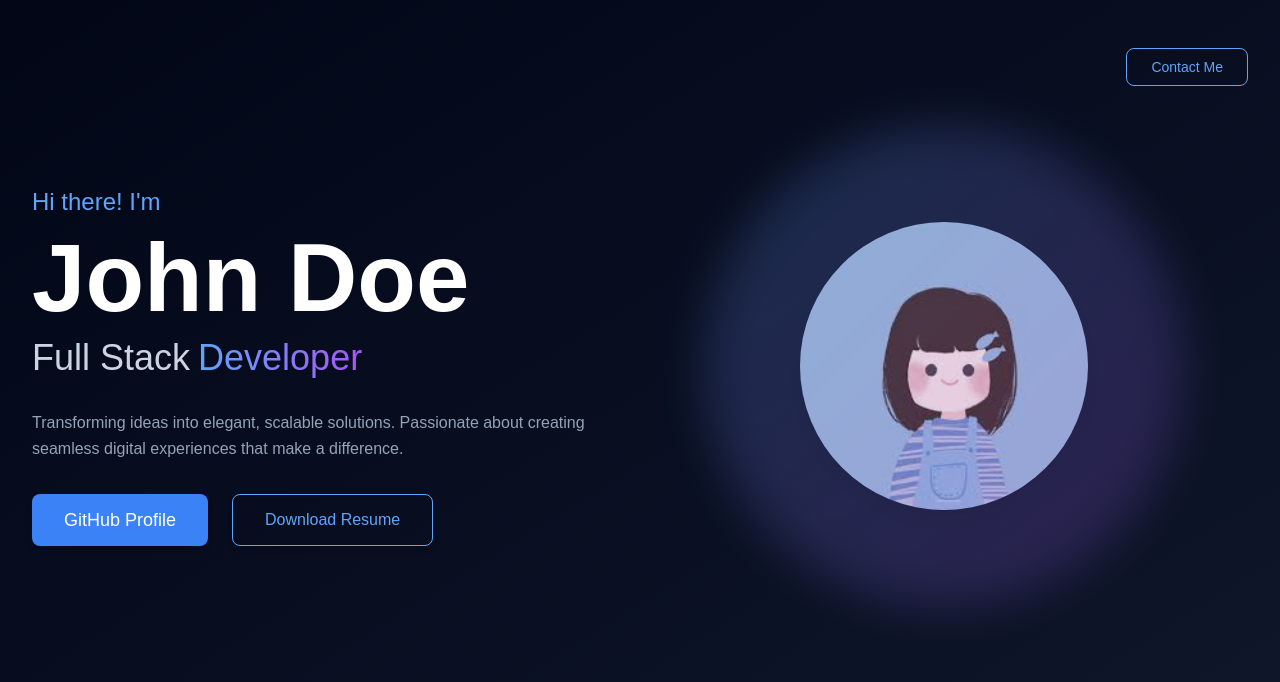
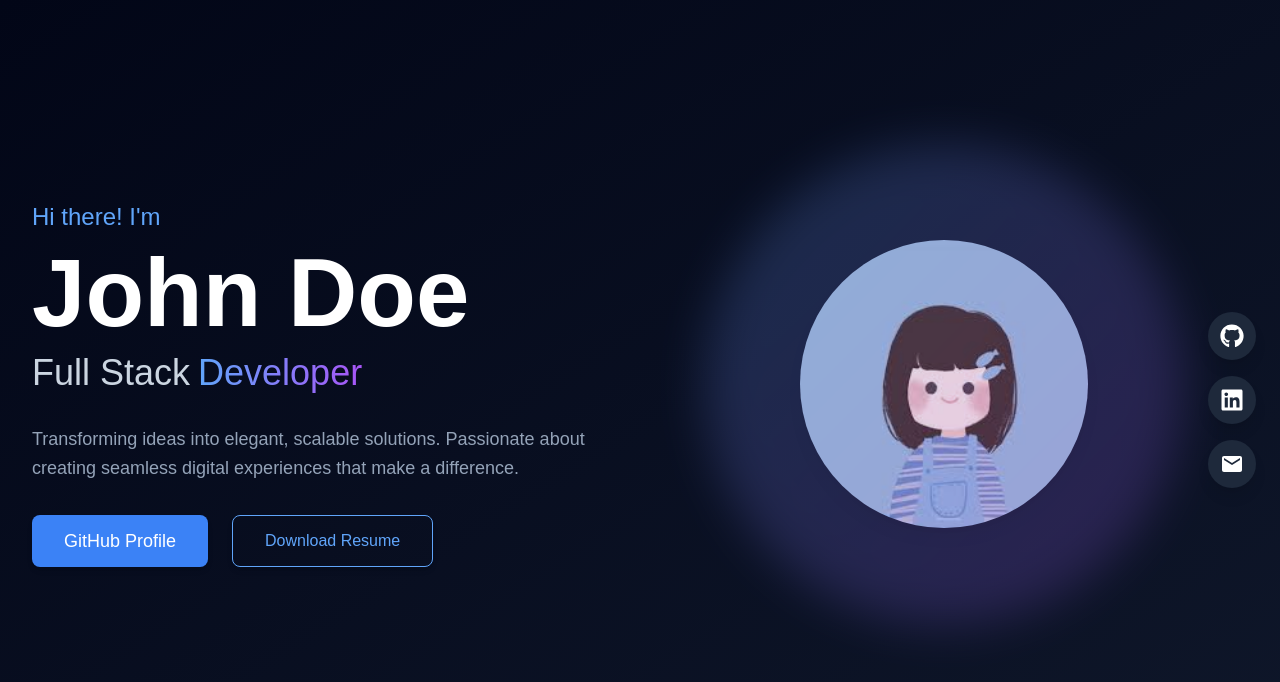
Before and after one commit to Geethika-Kancharla/Portfolio, a Next.js app: page / in a window 1280 px wide. Shown: the top 682 px of the page. Built offline with nearby package versions, Linux system fonts and the light colour scheme.

Commit message:
Nav Links

```diff
--- a/app/components/Hero.tsx
+++ b/app/components/Hero.tsx
@@ -4,18 +4,8 @@ const Hero: React.FC = () => {
     return (
         <div className="text-white min-h-screen bg-gradient-to-br from-slate-950 to-slate-900 pt-12 overflow-hidden">
             <div className="max-w-7xl mx-auto px-4 sm:px-6 lg:px-8">
-                {/* Header */}
-                <div className="flex justify-between items-center animate-fade-in-down">
-                    <h1 className="text-4xl md:text-5xl font-extrabold bg-gradient-to-r from-blue-400 to-purple-500 text-transparent bg-clip-text animate-glow">
 
-                    </h1>
-                    <button className="bg-transparent border border-blue-400 text-blue-400 rounded-lg px-6 py-2 text-sm hover:bg-blue-400 hover:text-white transition-all duration-300">
-                        Contact Me
-                    </button>
-                </div>
-
-                {/* Hero Content */}
-                <div className="mt-10 md:mt-10 flex flex-col md:flex-row items-center justify-between animate-fade-in">
+                <div className="mt-10 md:mt-24 flex flex-col md:flex-row items-center justify-between animate-fade-in">
                     {/* Text Content */}
                     <div className="md:w-1/2 space-y-8 text-center md:text-left">
                         <div className="space-y-3">
@@ -33,7 +23,7 @@ const Hero: React.FC = () => {
                             </p>
                         </div>
 
-                        <p className="text-slate-400 max-w-xl mx-auto md:mx-0 leading-relaxed animate-fade-in-up">
+                        <p className="text-slate-400 max-w-xl mx-auto md:mx-0 leading-relaxed animate-fade-in-up text-lg">
                             Transforming ideas into elegant, scalable solutions. Passionate about creating
                             seamless digital experiences that make a difference.
                         </p>
--- /dev/null
+++ b/app/components/Links.tsx
@@ -0,0 +1,58 @@
+"use client"
+
+import React from 'react';
+import Link from "next/link";
+import { FaGithub, FaLinkedin } from "react-icons/fa";
+import { MdEmail } from "react-icons/md";
+
+const Links: React.FC = () => {
+    // Direct email handling function
+    const openEmail = () => {
+        window.open('mailto:geethikak004@gmail.com', '_blank');
+    };
+
+    return (
+        <div className="fixed right-6 top-1/2 transform -translate-y-1/2 flex flex-col space-y-4 z-50">
+            <Link
+                href="https://github.com/Geethika-Kancharla"
+                target="_blank"
+                className="group relative"
+            >
+                <div className="bg-slate-800 p-3 rounded-full hover:bg-blue-500 transition-all duration-300 shadow-lg">
+                    <FaGithub className="text-white text-2xl" />
+                </div>
+                <span className="absolute right-full mr-4 top-1/2 -translate-y-1/2 bg-slate-800 text-white px-3 py-1 rounded-lg text-sm opacity-0 group-hover:opacity-100 transition-opacity duration-300 whitespace-nowrap">
+                    GitHub Profile
+                </span>
+            </Link>
+
+            <Link
+                href="https://www.linkedin.com/in/your-profile"
+                target="_blank"
+                className="group relative"
+            >
+                <div className="bg-slate-800 p-3 rounded-full hover:bg-blue-500 transition-all duration-300 shadow-lg">
+                    <FaLinkedin className="text-white text-2xl" />
+                </div>
+                <span className="absolute right-full mr-4 top-1/2 -translate-y-1/2 bg-slate-800 text-white px-3 py-1 rounded-lg text-sm opacity-0 group-hover:opacity-100 transition-opacity duration-300 whitespace-nowrap">
+                    LinkedIn Profile
+                </span>
+            </Link>
+
+            <button
+                onClick={openEmail}
+                className="group relative"
+                aria-label="Send email"
+            >
+                <div className="bg-slate-800 p-3 rounded-full hover:bg-blue-500 transition-all duration-300 shadow-lg">
+                    <MdEmail className="text-white text-2xl" />
+                </div>
+                <span className="absolute right-full mr-4 top-1/2 -translate-y-1/2 bg-slate-800 text-white px-3 py-1 rounded-lg text-sm opacity-0 group-hover:opacity-100 transition-opacity duration-300 whitespace-nowrap">
+                    Send Email
+                </span>
+            </button>
+        </div>
+    );
+};
+
+export default Links;
--- a/app/page.tsx
+++ b/app/page.tsx
@@ -1,8 +1,10 @@
 import Hero from "./components/Hero";
+import Links from "./components/Links";
 
 export default function Home() {
     return (
         <div className="bg-slate-950 min-h-screen flex flex-col">
+            <Links />
             <Hero />
         </div>
     );
```
Also changed, not shown: package.json (+6 -5 lines), 1 other file (tests, documents, lock files or other folders).
